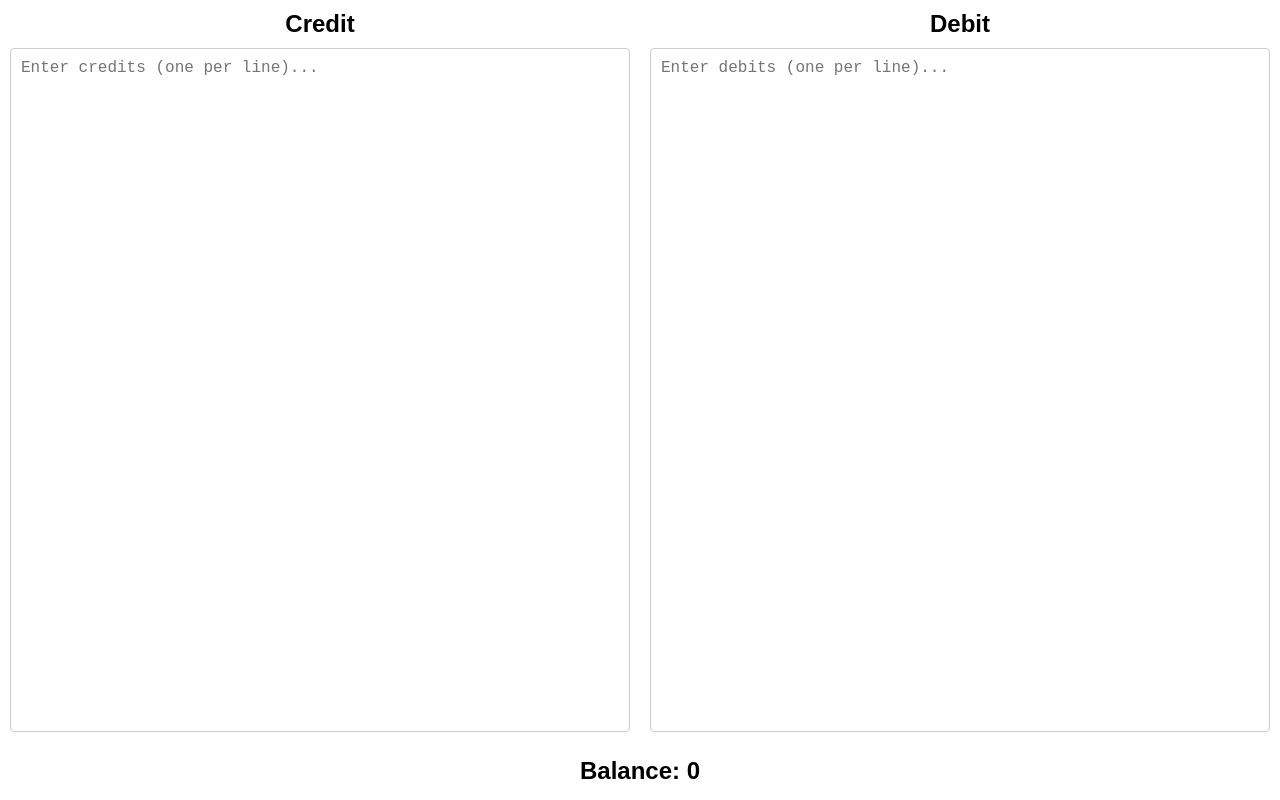
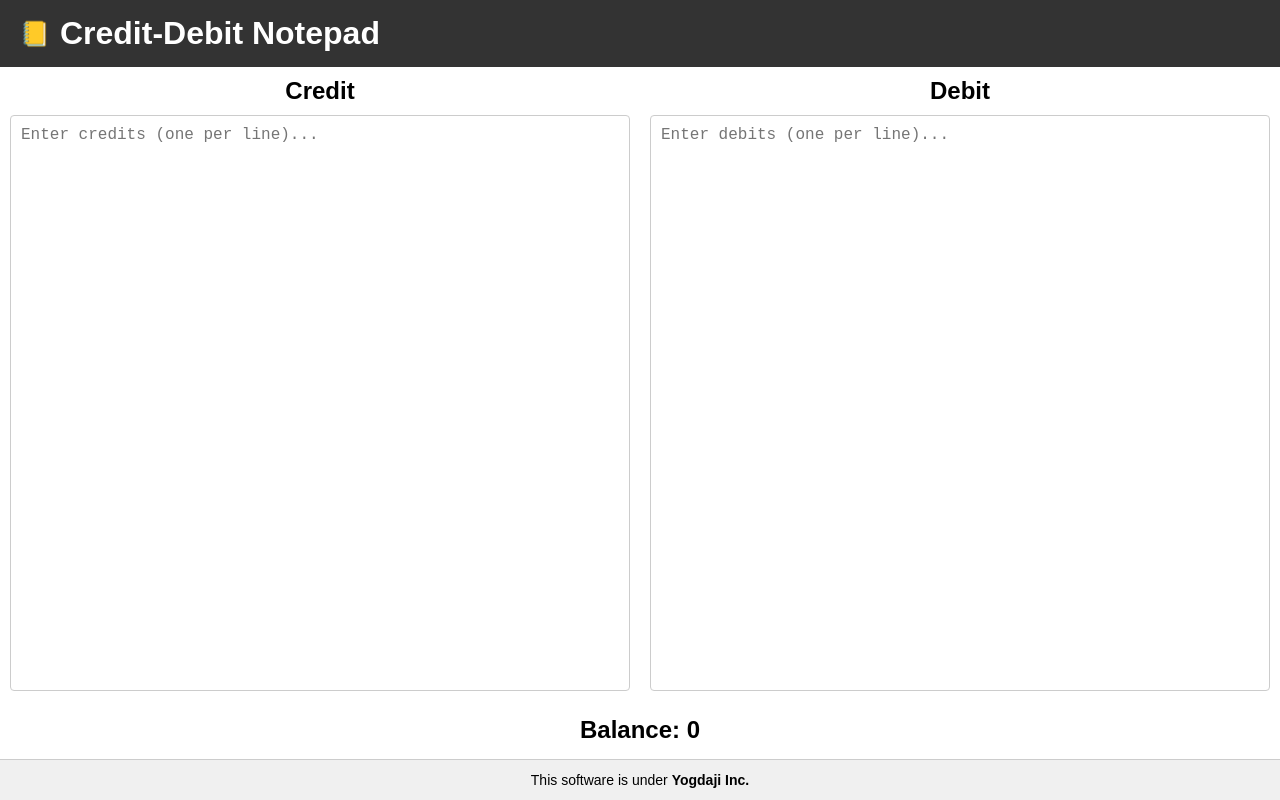
Before and after one commit to yogbrana/CheckDebitCredit, a plain HTML site: page index.html in a window 1280 px wide. Drawn offline with Linux system fonts and the light colour scheme.

Commit message:
header and footer for company

```diff
--- a/index.html
+++ b/index.html
@@ -7,7 +7,12 @@
   <link rel="stylesheet" href="style.css" />
 </head>
 <body>
-  <div class="container">
+  <header>
+    <div class="logo">📒</div>
+    <h1>Credit-Debit Notepad</h1>
+  </header>
+
+  <main class="container">
     <div class="note credit">
       <h2>Credit</h2>
       <textarea id="creditInput" placeholder="Enter credits (one per line)..."></textarea>
@@ -16,8 +21,13 @@
       <h2>Debit</h2>
       <textarea id="debitInput" placeholder="Enter debits (one per line)..."></textarea>
     </div>
-  </div>
+  </main>
+
   <div id="balance">Balance: 0</div>
+
+  <footer>
+    <p>This software is under <strong>Yogdaji Inc.</strong></p>
+  </footer>
 
   <script src="script.js"></script>
 </body>
--- a/style.css
+++ b/style.css
@@ -11,6 +11,21 @@ body {
   flex-direction: column;
 }
 
+/* Header */
+header {
+  display: flex;
+  align-items: center;
+  background-color: #333;
+  color: white;
+  padding: 15px 20px;
+  gap: 10px;
+}
+
+.logo {
+  font-size: 24px;
+}
+
+/* Main container */
 .container {
   display: flex;
   flex: 1;
@@ -39,6 +54,7 @@ textarea {
   border-radius: 4px;
 }
 
+/* Balance display */
 #balance {
   text-align: center;
   font-size: 24px;
@@ -47,6 +63,15 @@ textarea {
   transition: background-color 0.3s ease;
 }
 
+/* Footer */
+footer {
+  text-align: center;
+  padding: 12px;
+  background-color: #f0f0f0;
+  font-size: 14px;
+  border-top: 1px solid #ccc;
+}
+
 /* Responsive */
 @media (max-width: 768px) {
   .container {
```
